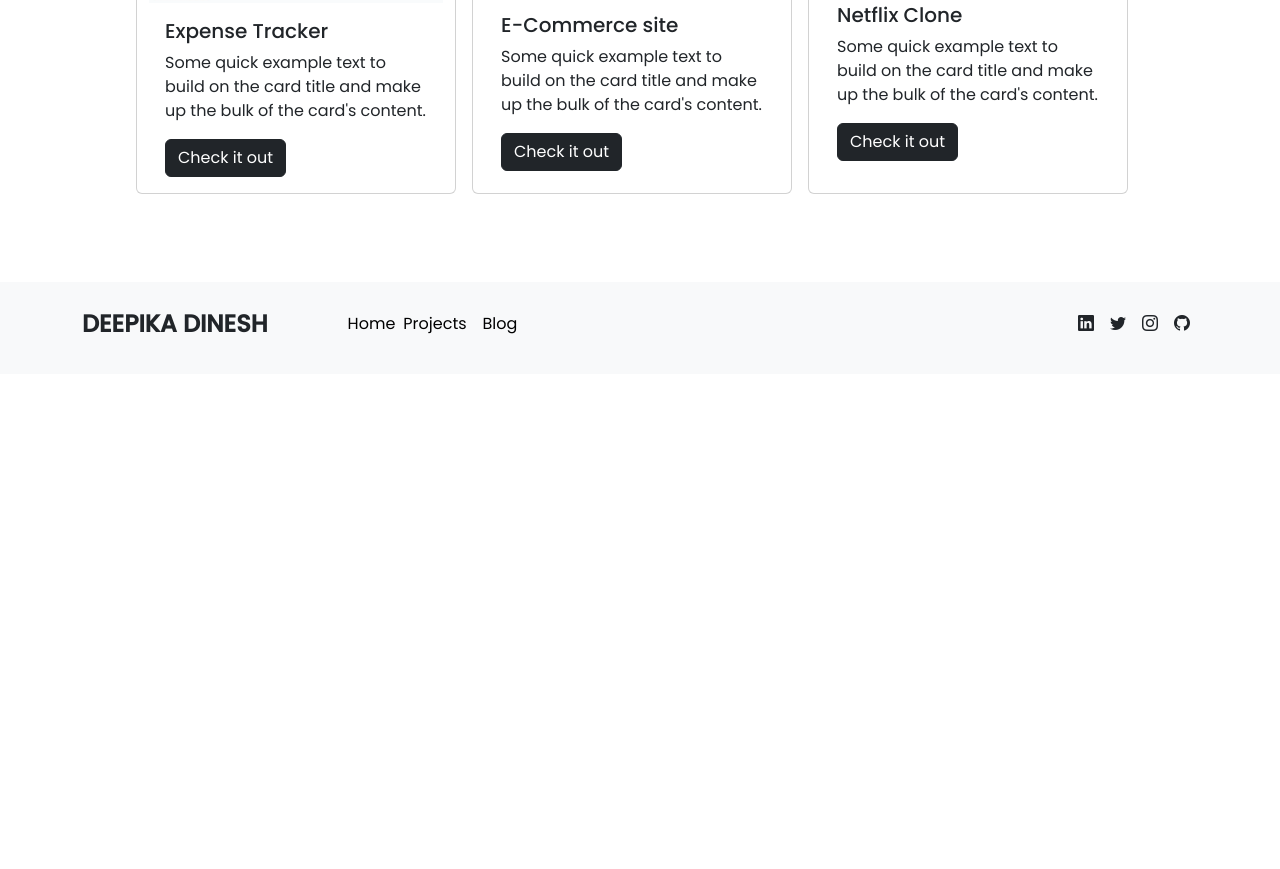
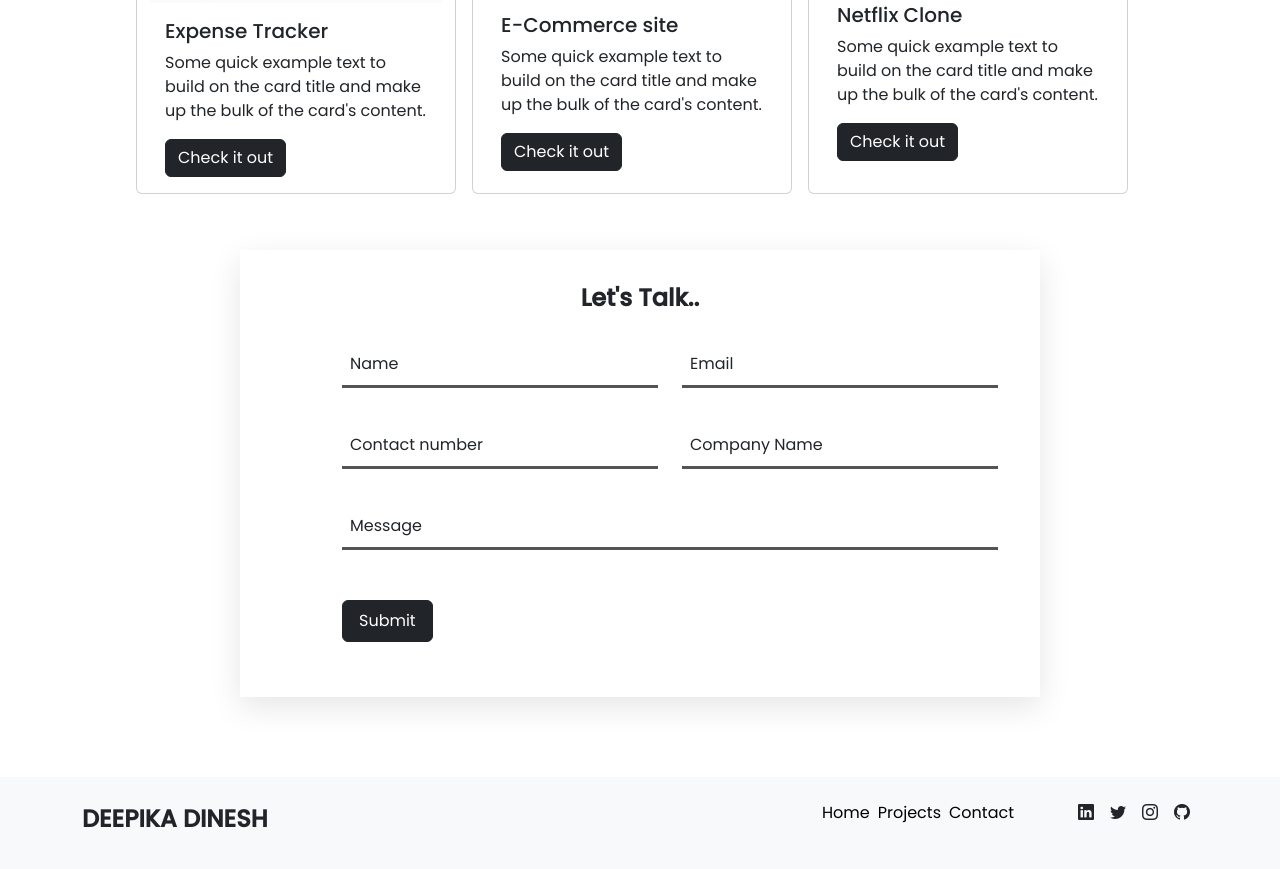
Before and after one commit to deepika427548/MyPortfolio, a plain HTML site: page index.html in a window 1280 px wide. Shown: the part 1483-2352 px from the top of the page. Before the commit the page ends 1857 px from the top, so only its background shows below. Drawn offline with nearby package versions, Linux system fonts and the light colour scheme.

Commit message:
new features were added

```diff
--- a/index.html
+++ b/index.html
@@ -43,7 +43,7 @@
                 <a class="nav-link active" href="#projects">Projects</a>
               </li>
               <li class="nav-item">
-                <a class="nav-link" href="#">Blog</a>
+                <a class="nav-link active" href="#contact">Contact</a>
               </li>
             </ul>
           </div>
@@ -78,6 +78,7 @@
               alt=""
             />
           </div>
+          <button type="button" class="btn btn-dark mt-3">Contact me</button>
         </div>
       </section>
 
@@ -85,10 +86,10 @@
 
       <section class="about">
         <div class="row">
-          <div class="col-md-6 text-center my-3">
+          <div class="col-md-6 col-sm-12 text-center my-3">
             <img class="w-75" src="images/my.avif" alt="" />
           </div>
-          <div class="col-md-6">
+          <div class="col-md-6 col-sm-12">
             <p class="fw-bold">ABOUT ME</p>
             <p>
               Lorem ipsum dolor sit amet consectetur, adipisicing elit. Dolorum
@@ -164,8 +165,45 @@
         </div>
       </section>
     </main>
+
+    <!-- contact me section -->
+    <section class="contact mt-5" id="contact">
+      <div class="container">
+        <p class="fs-4 fw-bold text-center">Let's Talk..</p>
+        <div class="contact_form row ms-5">
+          <div class="form-field col-md-6">
+            <input class="input-text" id="name" type="text" />
+            <label for="name" class="label">Name</label>
+          </div>
+          <div class="form-field col-md-6">
+            <input class="input-text" id="email" type="email" />
+            <label for="email" class="label">Email</label>
+          </div>
+          <div class="form-field col-md-6">
+            <input class="input-text" id="phone" type="text" />
+            <label for="phone" class="label">Contact number</label>
+          </div>
+          <div class="form-field col-md-6">
+            <input class="input-text" id="company" type="text" />
+            <label for="company" class="label">Company Name</label>
+          </div>
+          <div class="form-field col-md-12">
+            <input class="input-text" id="message" type="text" />
+            <label for="message" class="label">Message</label>
+          </div>
+          <div class="form-field col-md-12">
+            <input
+              class="submit-btn btn btn-dark"
+              type="submit"
+              value="Submit"
+            />
+          </div>
+        </div>
+      </div>
+    </section>
+
     <!-- footer -->
-    <footer class="bg-body-tertiary pt-4 pb-3 mt-6">
+    <!-- <footer class="bg-body-tertiary pt-4 pb-3 mt-6">
       <div class="container d-flex align-items-center">
         <p class="fs-4 fw-bold">DEEPIKA DINESH</p>
         <div class="d-flex flex-grow-1 justify-content-between">
@@ -188,6 +226,41 @@
           </ul>
         </div>
       </div>
+    </footer> -->
+
+    <footer class="bg-body-tertiary pt-4 pb-3 mt-6">
+      <div class="container">
+        <div class="row">
+          <div class="col-md-6">
+            <p class="fs-4 fw-bold">DEEPIKA DINESH</p>
+          </div>
+          <div class="col-md-6 d-flex justify-content-md-end">
+            <ul class="d-flex mb-0">
+              <a class="text-decoration-none text-body-emphasis" href="#">
+                <li class="ps-3 pe-2">Home</li>
+              </a>
+              <a
+                class="text-decoration-none text-body-emphasis"
+                href="#projects"
+              >
+                <li class="pe-2">Projects</li>
+              </a>
+              <a
+                class="text-decoration-none text-body-emphasis"
+                href="#contact"
+              >
+                <li class="pe-2">Contact</li>
+              </a>
+            </ul>
+            <ul class="d-flex mb-0 ms-3">
+              <li class="px-2"><i class="bi bi-linkedin"></i></li>
+              <li class="px-2"><i class="bi bi-twitter"></i></li>
+              <li class="px-2"><i class="bi bi-instagram"></i></li>
+              <li class="px-2"><i class="bi bi-github"></i></li>
+            </ul>
+          </div>
+        </div>
+      </div>
     </footer>
 
     <script
--- a/style.css
+++ b/style.css
@@ -52,3 +52,42 @@ span{
     padding-right: 20px;
     margin-right: 20px;;
   }
+  .contact{
+    max-width:800px;
+    margin:5px auto;
+    position: relative;
+    box-shadow: 0 10px 30px 0px rgba(0,0,0,0.1);
+    padding:30px;
+  }
+ .contact_form .form-field{
+  position: relative;
+  margin:25px 0px;
+ }
+ .contact_form .input-text{
+  display: block;
+  width:100%;
+  border-width: 0px 0px 3px 0px;
+  border-color: black;
+  line-height: 26px;
+  font-size: 18px;
+ }
+ .contact_form .input-text:focus + .label,
+ .contact_form .input-text.not-empty + .label{
+  transform:translateY(-24px);
+ }
+ .contact_form .input-text:focus{
+  outline: none;
+ }
+ .contact_form .label{
+  position:absolute;
+  left:20px;
+  bottom:11px;
+  font-size: 16px;
+  line-height: 26px;
+  transition: transform 0.2s ease-in-out;
+ }
+ .contact_form .form-field .submit-btn{
+  display: inline-block;
+  padding:8px 16px;
+  cursor: pointer;
+ }
```
